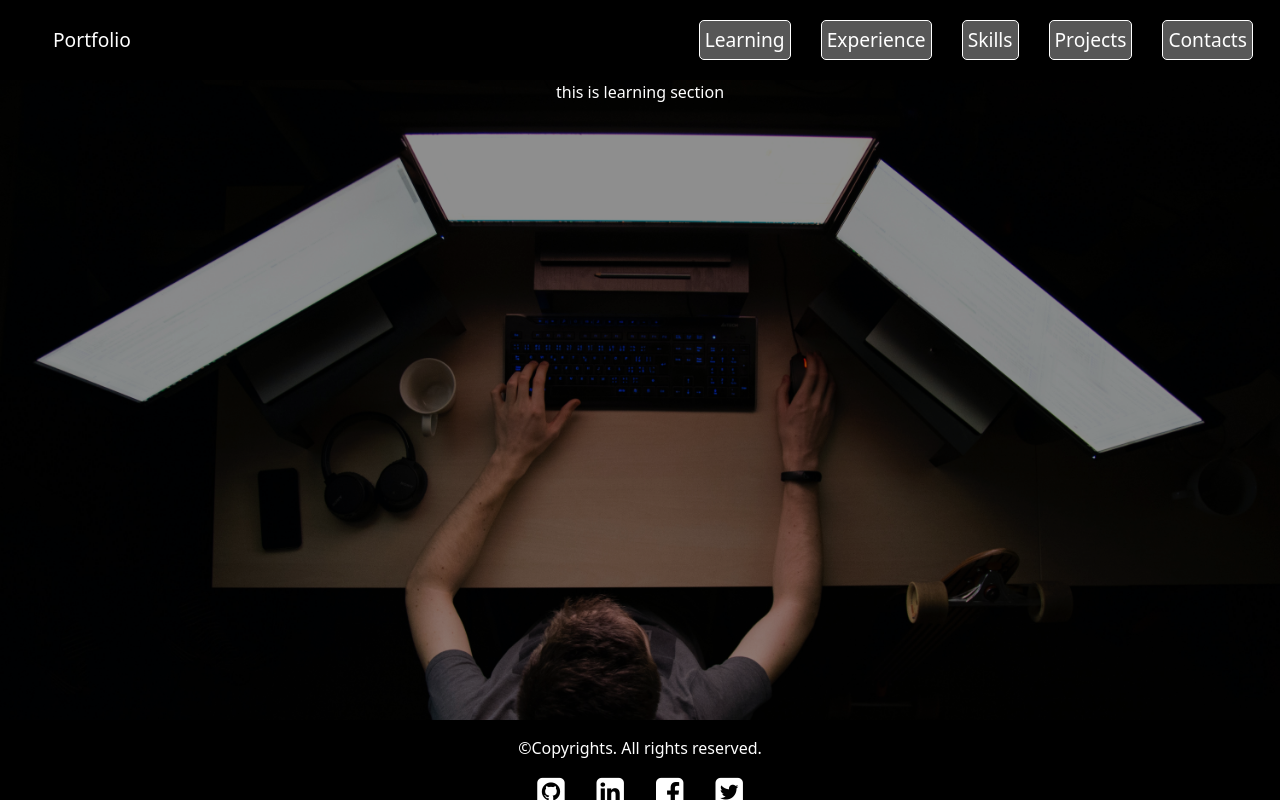
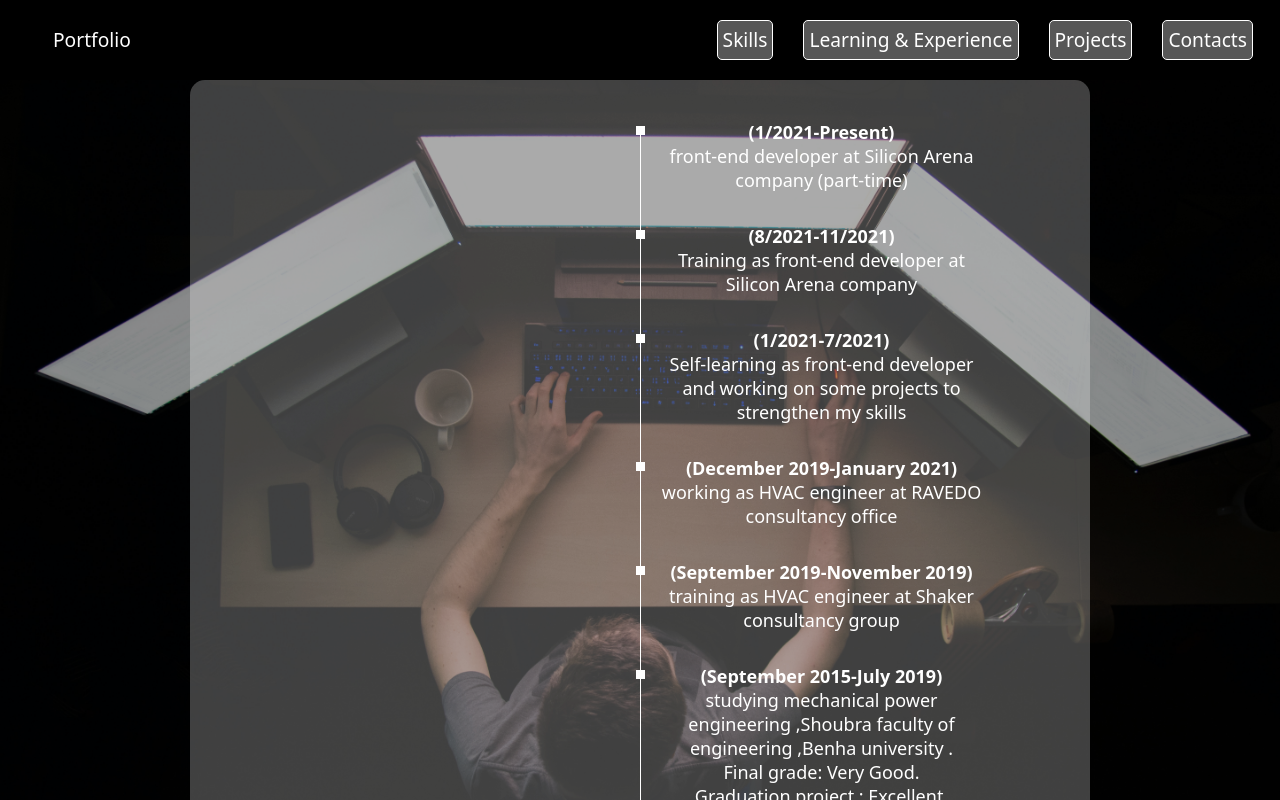
Before and after one commit to abdelaziz123456/my-portfolio, a React (Create React App) app: page /learning in a window 1280 px wide. Shown: the top 800 px of the page. Built offline with nearby package versions, Linux system fonts and the light colour scheme.

Commit message:
add learning and experince section

```diff
--- a/src/App.js
+++ b/src/App.js
@@ -2,11 +2,12 @@ import { useState } from "react";
 import { BrowserRouter, Route } from "react-router-dom";
 import "./App.scss";
 import Contacts from "./Components/Contacts";
-import Experience from "./Components/Experience";
+
 import Footer from "./Components/Footer";
 import Header from "./Components/Header";
 import IntroSection from "./Components/IntroSection";
-import Learning from "./Components/Learning";
+import LearningSkills from "./Components/Learning&skills";
+
 import ProjectDetails from "./Components/ProjectDetails";
 import Projects from "./Components/Projects";
 import Skills from "./Components/Skills";
@@ -63,12 +64,10 @@ function App() {
             <IntroSection />
           </Route>
 
-          <Route exact path="/experience">
-            <Experience />
-          </Route>
+
 
           <Route exact path="/learning">
-            <Learning />
+            <LearningSkills />
           </Route>
 
           <Route exact path="/skills">
--- a/src/Components/Experience/index.js
+++ /dev/null
@@ -1,7 +0,0 @@
-import React from 'react';
-
-export default function Experience() {
-  return <div className='experience'>
-      this is experince
-  </div>;
-}
--- a/src/Components/Header/index.js
+++ b/src/Components/Header/index.js
@@ -16,15 +16,16 @@ export default function Header(props) {
     </button>
     <div className="collapse navbar-collapse" id="navbarNav">
       <ul className="navbar-nav ms-auto">
-      <li className="nav-item ">
-        <Link to="/learning">Learning</Link>
-        </li>
-        <li className="nav-item ">
-        <Link to="/experience">Experience</Link>
-        </li>
+
+
         <li className="nav-item ">
         <Link to="/skills">Skills</Link>
         </li>
+
+        <li className="nav-item ">
+        <Link to="/learning">Learning & Experience</Link>
+        </li>
+
         <li className="nav-item ">
         <Link to="/projects">Projects</Link>
         </li>
--- /dev/null
+++ b/src/Components/Learning&skills/index.js
@@ -0,0 +1,63 @@
+import React from "react";
+import "./index.scss";
+export default function LearningSkills() {
+  return (
+    <div className="learning">
+      <div className="layer row p-5">
+        <div className=" left col-12 col-lg-6"></div>
+        <div className="right col-12 col-lg-6">
+          <ul >
+            <li >
+              <span >
+                <strong >(1/2021-Present)</strong>
+                <br /> front-end developer at Silicon Arena company (part-time)
+              </span>
+            </li>
+            <li>
+              <span>
+                <strong>(8/2021-11/2021)</strong>
+                <br />
+                Training as front-end developer at Silicon Arena company
+              </span>
+            </li>
+
+            <li>
+              <span>
+                <strong>(1/2021-7/2021)</strong>
+                <br />
+                Self-learning as front-end developer and working on some
+                projects to strengthen my skills
+              </span>
+            </li>
+
+            <li>
+              <span>
+                <strong>(December 2019-January 2021)</strong>
+                <br />
+                working as HVAC engineer at RAVEDO consultancy office
+              </span>
+            </li>
+
+            <li>
+              <span>
+                <strong>(September 2019-November 2019)</strong>
+                <br />
+                training as HVAC engineer at Shaker consultancy group
+              </span>
+            </li>
+
+            <li>
+              <span>
+                <strong>(September 2015-July 2019)</strong>
+                <br /> studying mechanical power engineering ,Shoubra faculty of
+                engineering ,Benha university .<br />
+                Final grade: Very Good.
+                <br /> Graduation project : Excellent.
+              </span>
+            </li>
+          </ul>
+        </div>
+      </div>
+    </div>
+  );
+}
--- /dev/null
+++ b/src/Components/Learning&skills/index.scss
@@ -0,0 +1,50 @@
+.learning {
+  display: flex;
+  justify-content: center;
+  align-items: center;
+  min-height: 80vh;
+
+  .layer {
+    background-color: rgba(255, 255, 255, 0.246);
+    width: 80%;
+    max-width: 900px;
+    border-radius: 15px;
+
+    .right {
+      border-left: 1px solid white;
+      ul {
+        color: white;
+
+        list-style: square outside;
+        padding: 27px;
+
+
+        li{
+            margin-bottom: 2rem;
+            line-height: 1rem;
+            position: relative;
+            top:-35px;
+            left:-20px;
+            &::marker{
+                font-size: x-large;
+            }
+
+            span{
+                font-size: large;
+                line-height: 1.5rem;
+
+            }
+        }
+
+      }
+
+
+
+
+
+
+
+
+    }
+  }
+}
--- a/src/Components/Learning/index.js
+++ /dev/null
@@ -1,5 +0,0 @@
-import React from 'react';
-
-export default function Learning() {
-  return <div className='learning'>this is learning section</div>;
-}
--- a/src/Components/ProjectDetails/index.js
+++ b/src/Components/ProjectDetails/index.js
@@ -38,7 +38,7 @@ export default function ProjectDetails(props) {
             </div>
             <div className="carousel-item">
               <img
-                src={process.env.PUBLIC_URL + project.images[1]}
+                src={process.env.PUBLIC_URL + project.images[2]}
                 className="img-fluid  "
                 alt="..."
               />
--- a/src/Components/ProjectDetails/index.scss
+++ b/src/Components/ProjectDetails/index.scss
@@ -5,8 +5,9 @@
     align-items: center;
     min-height: 80vh;
     .layer{
-        background-color: rgba(255, 255, 255, 0.294);
+        background-color: rgba(255, 255, 255, 0.102);
         width: 80%;
+        max-width: 900px;
         min-height: 70vh;
         border-radius: 15px;
         .carousel{
```
Also changed, not shown: src/Components/Experience/index.scss (deleted), src/Components/Learning/index.scss (deleted).
